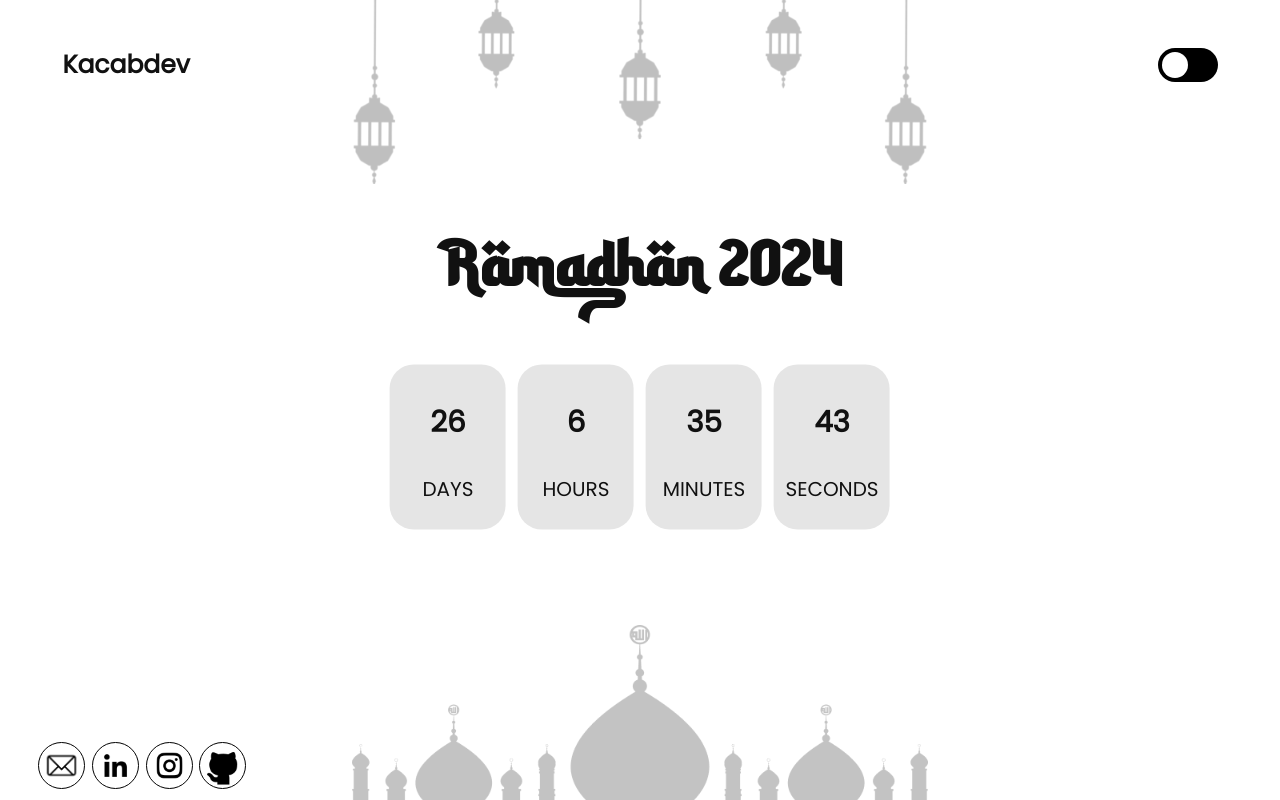
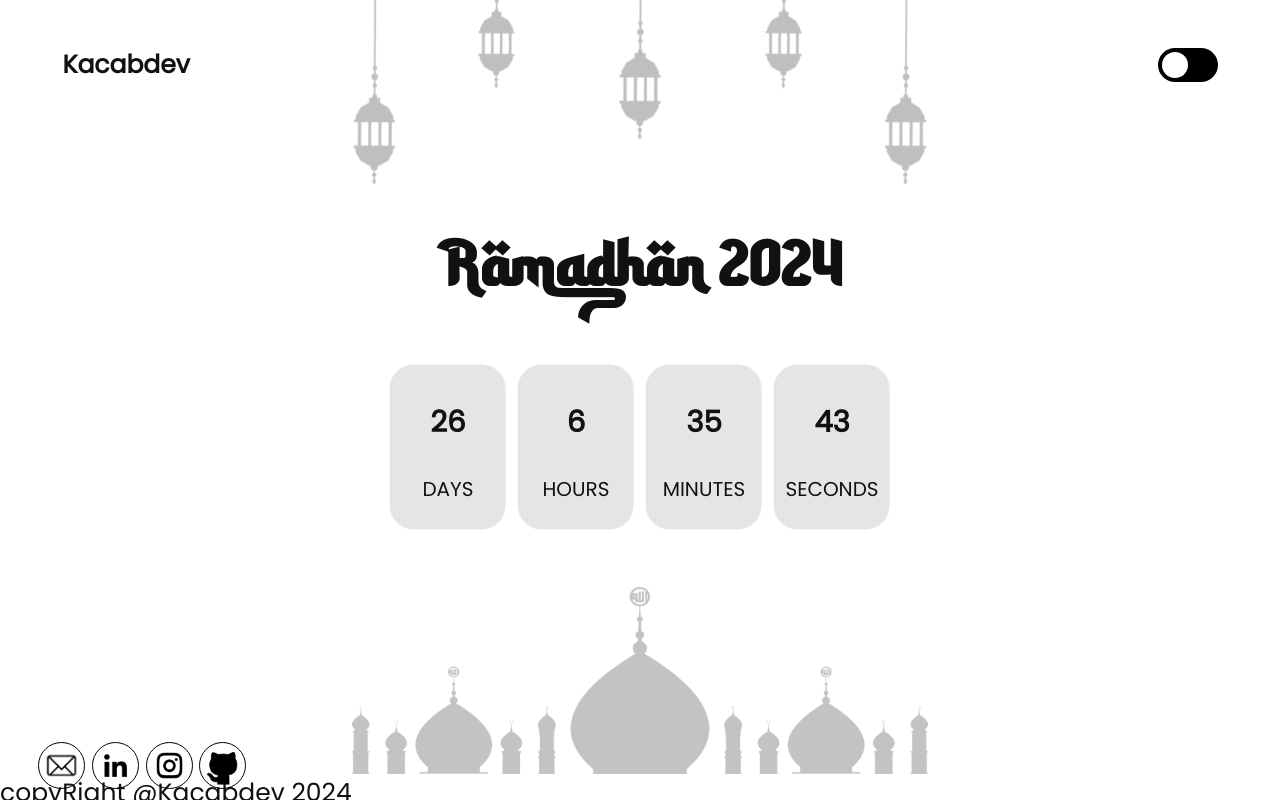
Before and after one commit to Kacabdev/kacabdev-ramadan-countdown, a plain HTML site: page ramadan/index.html in a window 1280 px wide. Drawn offline with Linux system fonts and the light colour scheme.

Commit message:
Update index.html

```diff
--- a/ramadan/index.html
+++ b/ramadan/index.html
@@ -74,6 +74,7 @@
     </div>
     <div class="mosque">
         <img src="img/mosque.png" alt="" />
+	    <a href="https://github.com/Kacabdev"> <footer>copyRight @Kacabdev 2024</footer></a>
     </div>
     <script defer src="node_modules/@vercel/analytics/dist/index.js"></script>
     <script src="js/script.js"></script>
```
